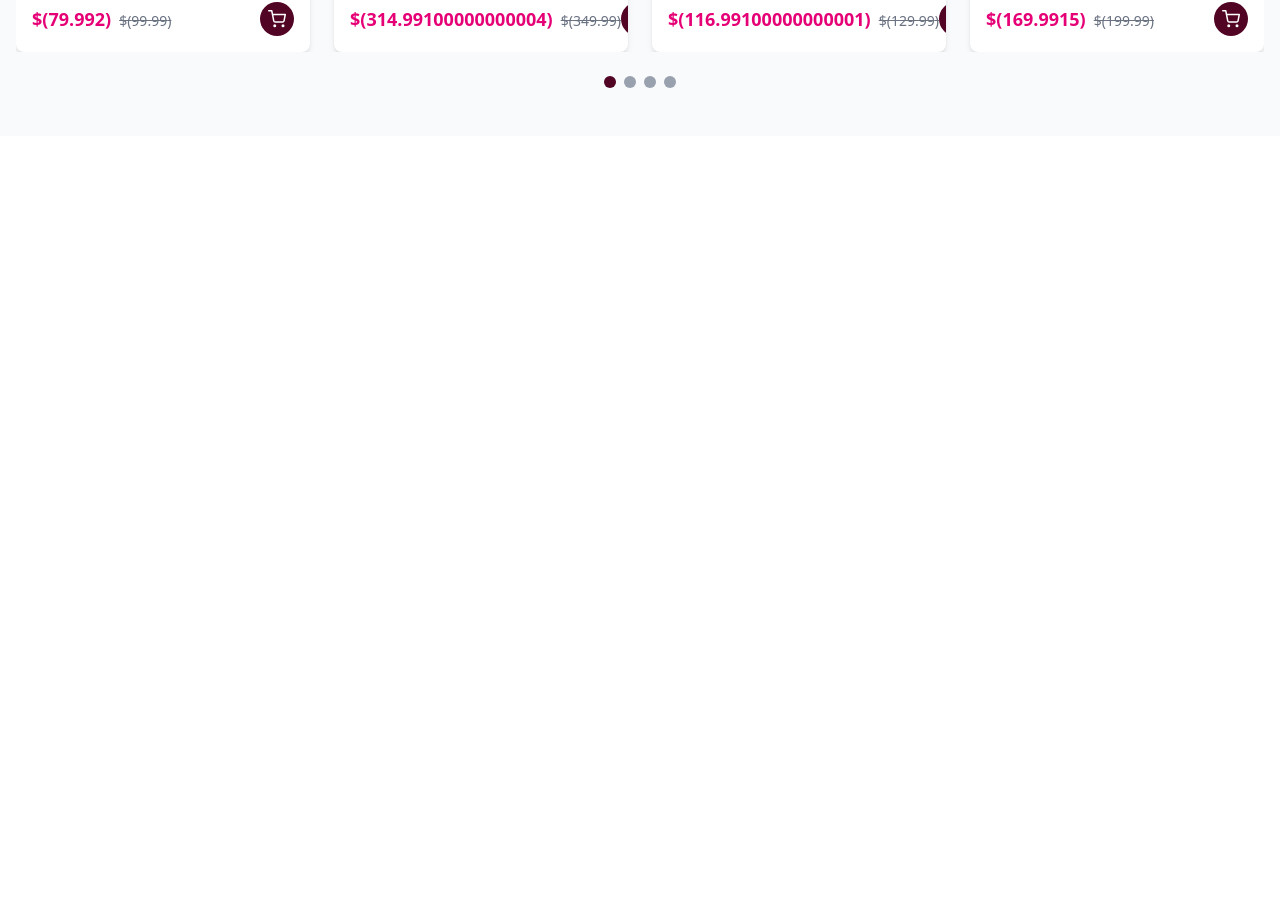
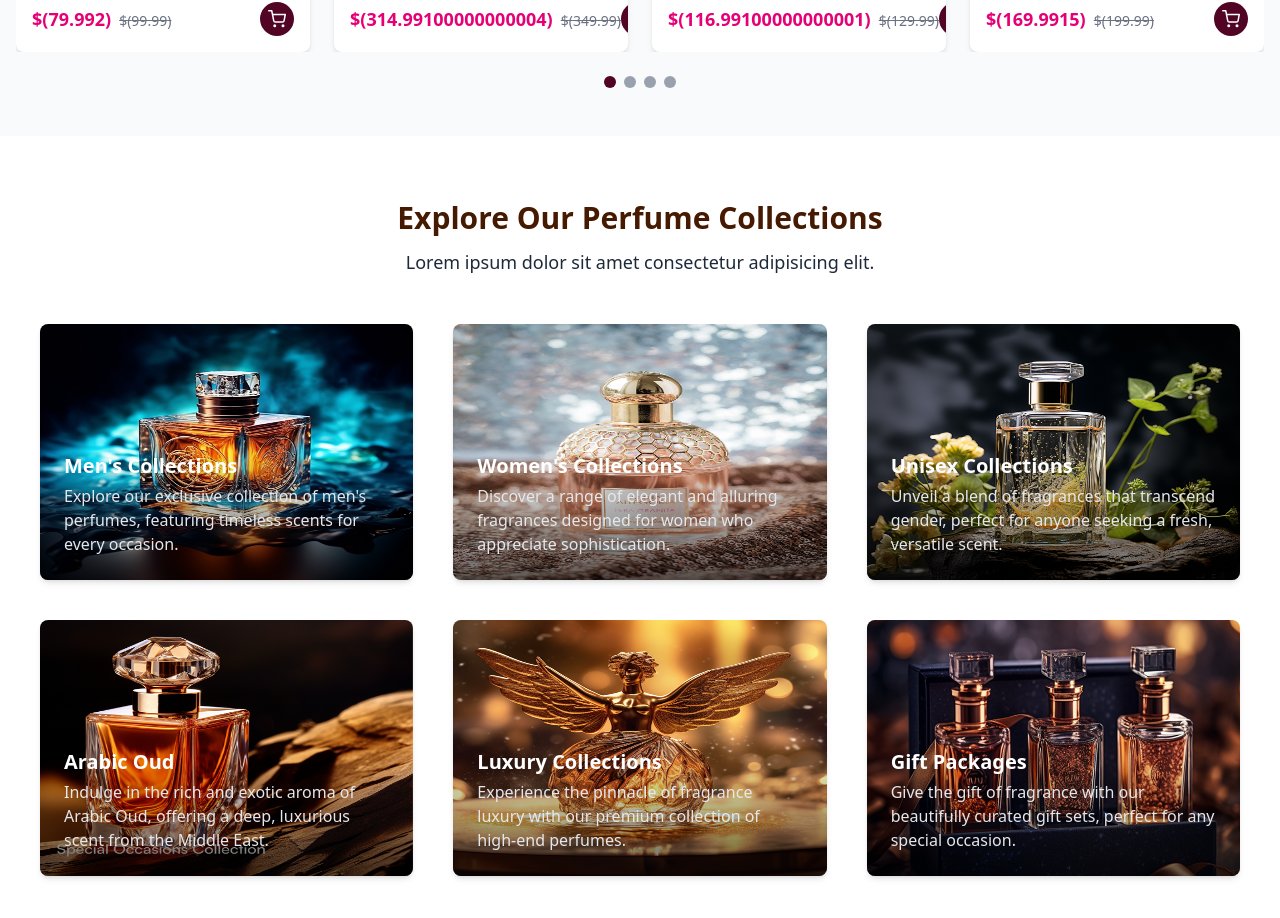
Before and after one commit to Tsedeniyagashaw/perfume-store, a React (Vite) app: page / in a window 1280 px wide. Shown: the part 1138-2056 px from the top of the page. Before the commit the page ends 1274 px from the top, so only its background shows below. Built offline with nearby package versions, Linux system fonts and the light colour scheme.

Commit message:
Add Catagories page

```diff
--- a/src/App.jsx
+++ b/src/App.jsx
@@ -2,6 +2,7 @@ import React from 'react'
 import Header from './components/Header'
 import Hero from './components/Hero'
 import Products from './components/Products'
+import Categories from './components/Categories'
 
 const App = () => {
   return (
@@ -9,6 +10,7 @@ const App = () => {
    <Header />
    <Hero />
    <Products />
+   <Categories />
     </div>
   )
 }
--- /dev/null
+++ b/src/components/Categories.jsx
@@ -0,0 +1,59 @@
+import React from 'react'
+
+import product10 from '/kuroswan972_I_want_to_create_a_cube_stunning_photo_of_the_Mysti_14ae08f2-16bb-4e85-b781-bf371c99faf1 1.png'
+import product11 from '/pexels-valeria-boltneva-1961791 1.png'
+import product12 from '/megaerica_Carbonated_perfume_in_a_bottle_6a49a0c4-198a-4f33-a2d6-a0c8eee0c9d8ddef 1.png'
+import product13 from '/Group 17.png'
+import product14 from '/Thong_Nguyen_Products_photoshoot_luxury_perfume_essential_oil_g_8013e01a-119f-4c35-a339-9c07a17ab672 1.png'
+import product15 from '/wcwsc 1.png'
+
+const categories = [
+    {img: product10, alt: "Men's Perfumes", title: "Men's Collections", description: "Explore our exclusive collection of men's perfumes, featuring timeless scents for every occasion."},
+    {img: product11, alt: "Women's Perfumes", title: "Women's Collections", description: "Discover a range of elegant and alluring fragrances designed for women who appreciate sophistication."},
+    {img: product12, alt: "Unisex Perfumes", title: "Unisex Collections", description: "Unveil a blend of fragrances that transcend gender, perfect for anyone seeking a fresh, versatile scent."},
+    {img: product13, alt: "Arabic Oud", title: "Arabic Oud", description: "Indulge in the rich and exotic aroma of Arabic Oud, offering a deep, luxurious scent from the Middle East."},
+    {img: product14, alt: "Luxury Perfumes", title: "Luxury Collections", description: "Experience the pinnacle of fragrance luxury with our premium collection of high-end perfumes."},
+    {img: product15, alt: "Gift Sets", title: "Gift Packages", description: "Give the gift of fragrance with our beautifully curated gift sets, perfect for any special occasion."},
+]
+
+const Categories = () => {
+  return (
+    <section id='catagories' className='py-16 scroll-mt-20 bg-white'>
+     <div className='container mx-auto px-10'>
+        <div className="text-center mb-12">
+       <h2 className='text-3xl font-bold text-amber-950 mb-3'>
+        Explore Our Perfume Collections
+       </h2>
+       <p className='text-lg text-gray-800 max-w-2xl mx-auto'>
+                 Lorem ipsum dolor sit amet consectetur adipisicing elit.
+       </p>
+        </div>
+        <div className='grid grid-cols-1 sm:grid-cols-3 gap-10'>
+            {categories.map((catagory, index)=>(
+                <div key={index} className='relative group overflow-hidden rounded-lg shadow-md
+                hover:shadow-lg transition-shadow duration-300'>
+                    <div className='h-64 overflow-hidden'>
+                        <img src={catagory.img} alt={catagory.alt}
+                        className='w-full h-full group-hover:scale-105 transition-transform duration-500' />
+
+                    </div>
+
+                    <div className='absolute inset-0 bg-gradient-to-t from-black/60 via-transparent to-transparent'>
+                        <div className='absolute bottom-0 left-0 p-6'>
+                            <h3 className='text-xl font-semibold text-white'>
+                                {catagory.title}
+                            </h3>
+                            <p className='text-gray-200 mt-1'>{catagory.description}</p>
+                            </div>
+                    </div>
+
+                </div>
+            ))}
+        </div>
+
+     </div>
+    </section>
+  )
+}
+
+export default Categories
--- a/src/components/Header.jsx
+++ b/src/components/Header.jsx
@@ -146,7 +146,3 @@ const Header = () => {
 };
 
 export default Header
-
-
-
-//14
```
